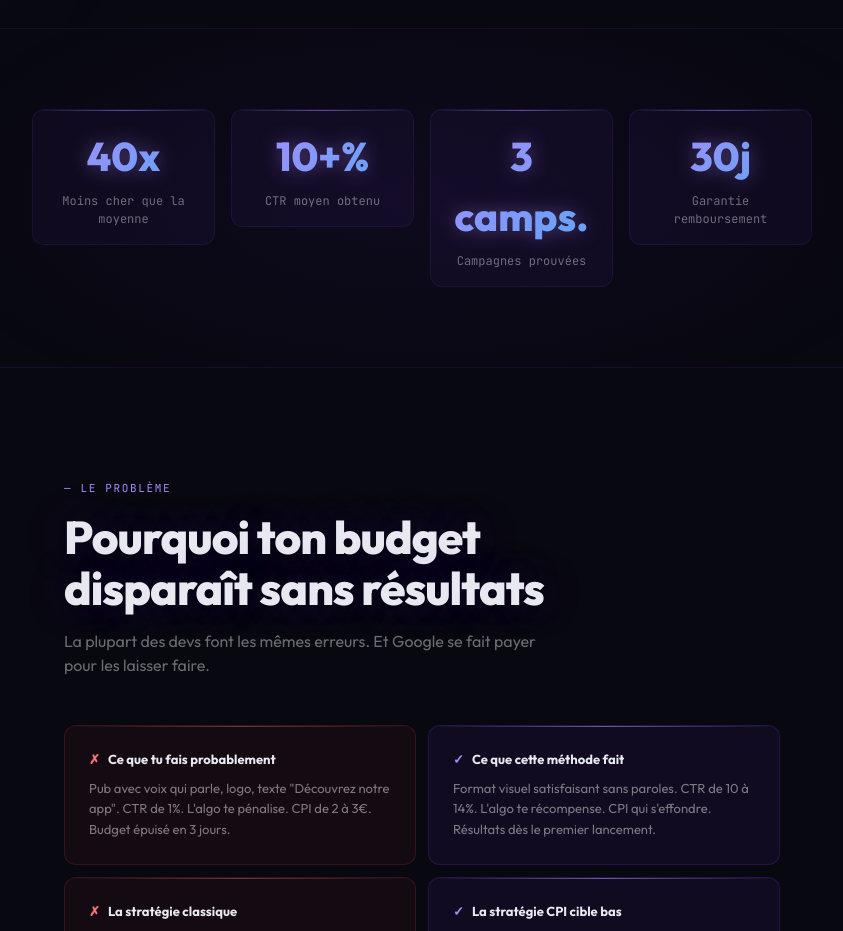
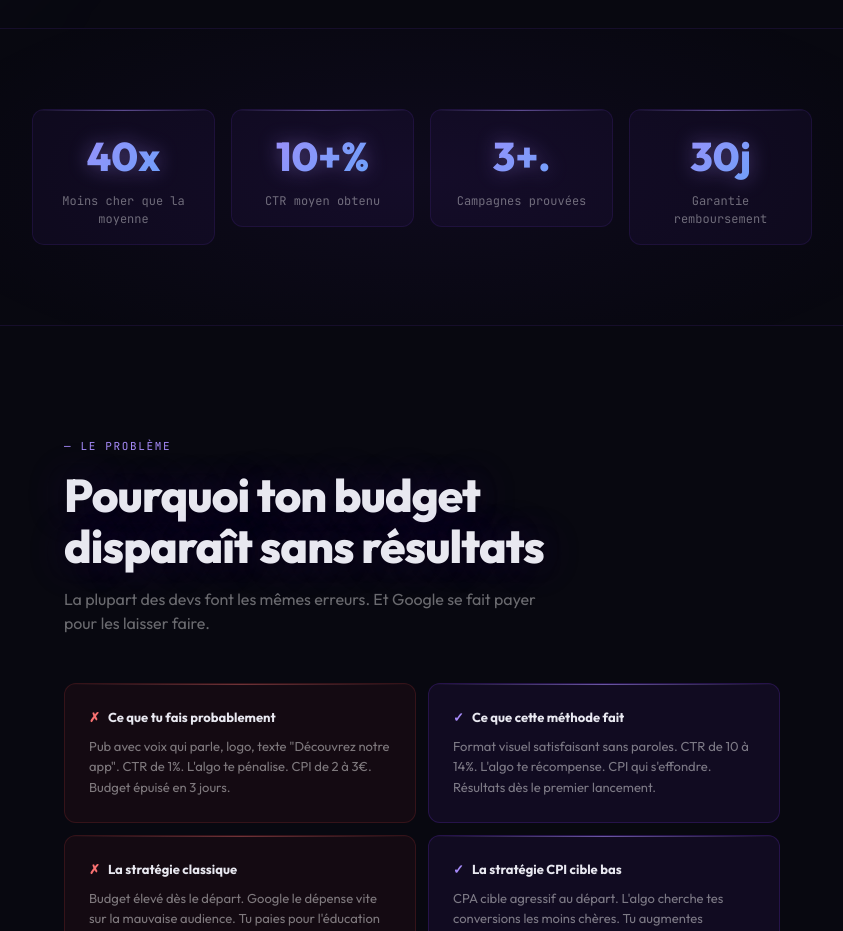
Before and after one commit to KING6CODE/formation-google-uac, a Next.js app: page / in a window 1280 px wide. Shown: the part 900-1831 px from the top of the page, without its empty margins (218-1061 px from the left). Built offline with nearby package versions, Linux system fonts and the light colour scheme.

Commit message:
Update LandingClient.tsx

```diff
--- a/app/LandingClient.tsx
+++ b/app/LandingClient.tsx
@@ -656,7 +656,7 @@ export default function LandingClient() {
           {[
             { num: 40, suffix: 'x', label: 'Moins cher que la moyenne' },
             { num: 10, suffix: '+%', label: 'CTR moyen obtenu' },
-            { num: 3, suffix: ' camps.', label: 'Campagnes prouvées' },
+            { num: 3, suffix: '+.', label: 'Campagnes prouvées' },
             { num: 30, suffix: 'j', label: 'Garantie remboursement' },
           ].map((s, i) => (
             <AnimatedSection key={i} delay={i * 80}>
```
